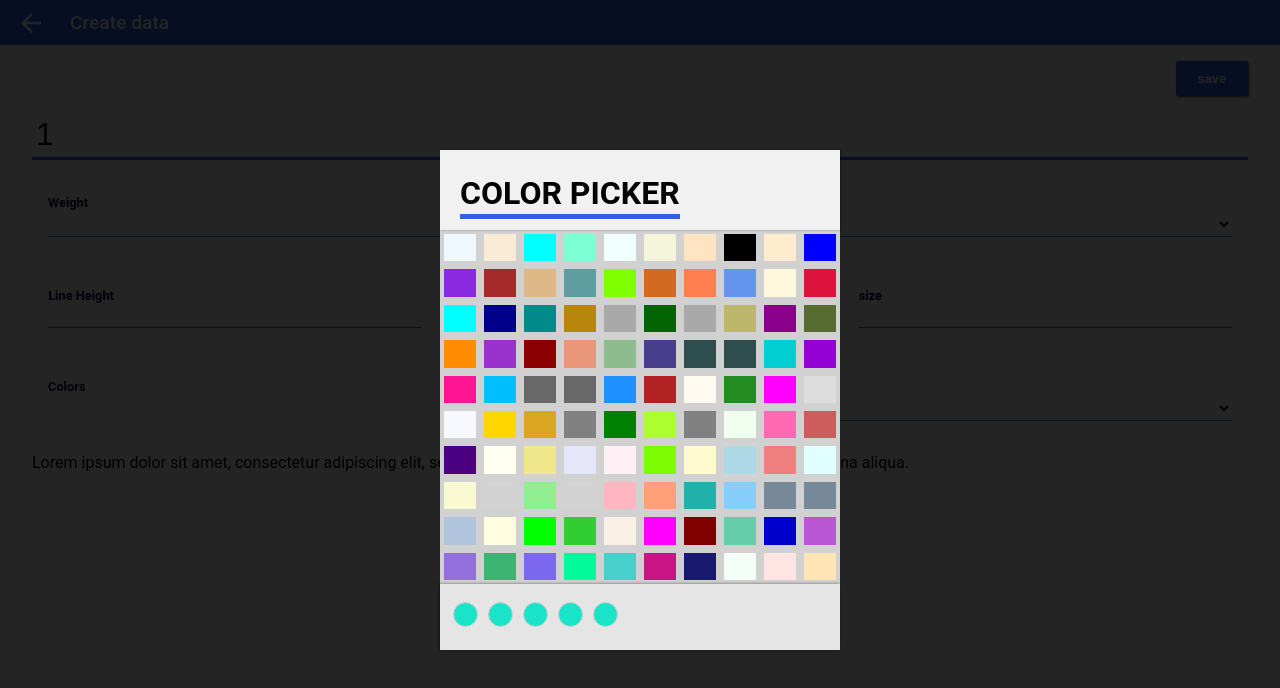
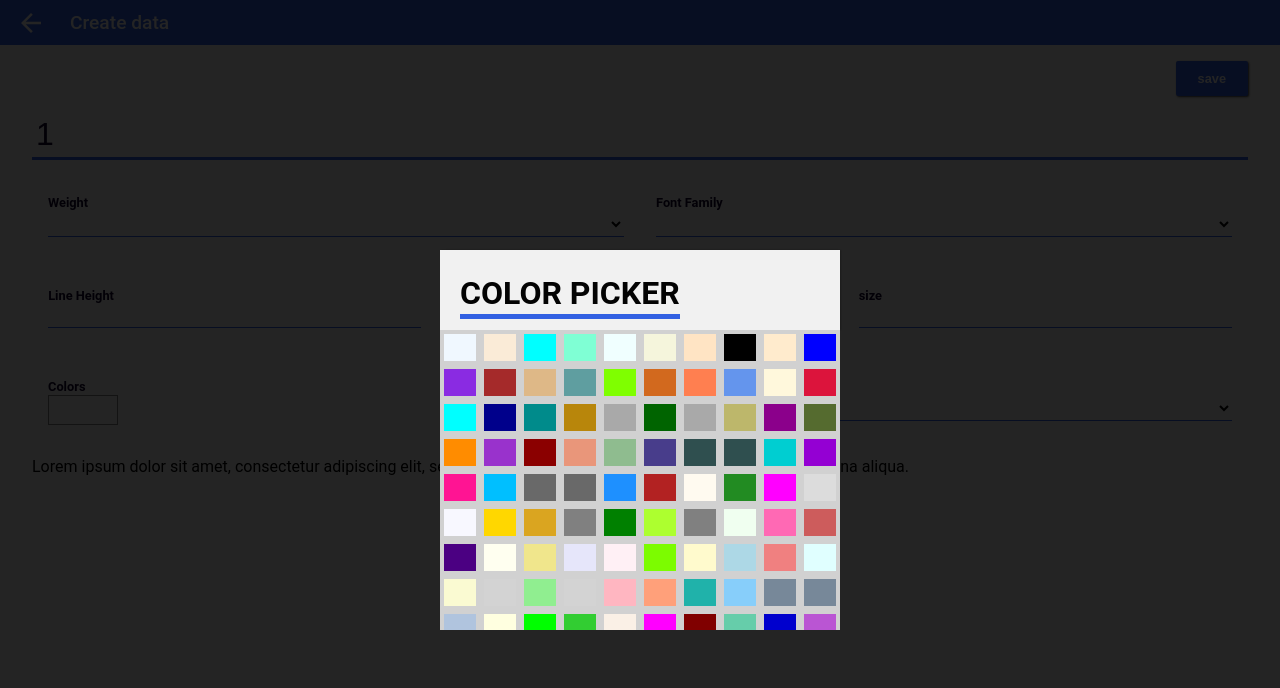
Before and after one commit to Abachouch/ng-fontType, an Angular app: page /font/1 in a window 1280 px wide. Shown: the top 688 px of the page. Built offline with nearby package versions, Linux system fonts and the light colour scheme.

Commit message:
save font.color to localstorage

```diff
--- a/src/app/color-picker/color-picker.component.html
+++ b/src/app/color-picker/color-picker.component.html
@@ -1,21 +1,14 @@
 <div id="color-picker">
-    <div class="modalBg"></div>
-    <div class="swatch">
-<header class="title">
-<h1>COLOR PICKER</h1>
-</header>
+  <div class="modalBg" (click)="onhideColorPicker()"></div>
+  <div class="swatch">
+    <header class="title">
+      <h1>COLOR PICKER</h1>
+    </header>
 
     <div class="row colors">
-        <div class="color" *ngFor="let c of colors" [style.background]="c" ></div>
+      <div class="color" *ngFor="let c of colors" [style.background]="c" (click)="onChooseColor(c)"></div>
     </div>
-    <div class="row recent">
-        <div class="color" style="background : rgb(25, 228, 201)"></div>
-        <div class="color" style="background : rgb(25, 228, 201)"></div>
-        <div class="color" style="background : rgb(25, 228, 201)"></div>
-        <div class="color" style="background : rgb(25, 228, 201)"></div>
-        <div class="color" style="background : rgb(25, 228, 201)"></div>
-    </div>
-    </div>
+  </div>
 
 
 </div>
--- a/src/app/color-picker/color-picker.component.ts
+++ b/src/app/color-picker/color-picker.component.ts
@@ -1,5 +1,6 @@
-import { Component, OnInit, Input } from '@angular/core';
+import { Component, OnInit, Input , Output , EventEmitter} from '@angular/core';
 import { ColorsService } from '../colors.service';
+
 
 @Component({
   selector: 'app-color-picker',
@@ -7,7 +8,10 @@ import { ColorsService } from '../colors.service';
 })
 export class ColorPickerComponent implements OnInit {
   @Input() color;
-  isOpen = false;
+  @Output('close')
+  close: EventEmitter<boolean> = new EventEmitter<boolean>();
+  @Output('chooseColor')
+  chooseColor: EventEmitter<string> = new EventEmitter<string>();
   colors: string[];
 
   constructor(cs: ColorsService) {
@@ -21,6 +25,16 @@ export class ColorPickerComponent implements OnInit {
 
   }
 
+  onChooseColor(color) {
+    this.color = color ;
+    console.log(color);
+    this.chooseColor.emit(this.color);
+  }
+
+  onhideColorPicker() {
+    this.close.emit(false) ;
+  }
+
   ngOnInit() {
   }
 
--- a/src/app/font/font.component.html
+++ b/src/app/font/font.component.html
@@ -42,8 +42,8 @@
       <div class="col col-half">
         <label for="previewType">Preview</label>
         <select id="previewType" [(ngModel)]="previewType">
-          <option value="0">Arabic</option>
-          <option value="1">Latin</option>
+          <option value="0">Latin</option>
+          <option value="1">Arabic</option>
           <option value="2">char</option>
         </select>
       </div>
@@ -51,7 +51,8 @@
         <label for="Color">Colors</label>
         <!-- <input class="color bg-color" [(ngModel)]="font.backgroundColor " type="color" id="Color">
         <input class="color fg-color"  [(ngModel)]="font.color" type="color"> -->
-        <app-color-picker [color]="'#f2f'" ></app-color-picker>
+        <div (click)="showColorPicker()" class="colorPicker-btn"  [style.background]="font.color" ></div>
+        <app-color-picker [hidden]="!colorPicker" [color]="'#f2f'" (close)="hideColorPicker($event)" (chooseColor)="onColorChoosed($event)" ></app-color-picker>
       </div>
     </div>
     <div class="row txt-preview" [style.fontSize]='font.fontSize+"px"' [style.fontFamily]='font.fontFamily' [style.fontWeight]='font.fontWeight'
--- a/src/app/font/font.component.ts
+++ b/src/app/font/font.component.ts
@@ -16,11 +16,12 @@ export class FontComponent implements OnInit {
   instaledFonts = ['Roboto', 'open Sans', 'tahoma', 'verdana', 'shill'];
   weights = [{ v: '100', t: 'thin' }, { v: '400', t: 'normal' }, { v: '500', t: 'meduim' }, { v: '700', t: 'blod' }];
   previewType = 0;
+  colorPicker = true;
   previewText: string[] = [
     `Lorem ipsum dolor sit amet, consectetur adipiscing elit, sed do eiusmod tempor incididunt ut labore et dolore magna aliqua.`,
     `تسبب الثانية بـ ذات. عليها اعلان وكسبت جُل و, مئات فكان العالمية جُل مع. وتم عل هناك وعُرفت,
     `,
-  ` 123 456 789 á	bé	cé	dé	é	ef	gé	há	ꟾ	ká	el	em	en	ó	pé	qv́	er	es	té	v́	ix`];
+    ` 123 456 789 á	bé	cé	dé	é	ef	gé	há	ꟾ	ká	el	em	en	ó	pé	qv́	er	es	té	v́	ix`];
   previewStyle;
   constructor(
     private route: ActivatedRoute,
@@ -42,7 +43,20 @@ export class FontComponent implements OnInit {
       this.font.letterSpacing = 1;
     }
 
+
   }
+
+  onColorChoosed(e) {
+    this.font.color = e;
+    this.colorPicker = false;
+  }
+  hideColorPicker(e) {
+    this.colorPicker = e;
+  }
+  showColorPicker() {
+    this.colorPicker = !this.colorPicker;
+  }
+
 
   save() {
     this.font.saveToDatabase();
--- a/src/app/models/Font.ts
+++ b/src/app/models/Font.ts
@@ -57,6 +57,7 @@ export class Font {
       this.fontWeight = obj.fontWeight;
       this.letterSpacing = obj.letterSpacing;
       this.lineHeight = obj.lineHeight;
+      this.color = obj.color ;
     }
   }
   /**
@@ -65,7 +66,7 @@ export class Font {
   saveToDatabase() {
     const obj = {
       'title': this.title, 'fontSize' : this.fontSize , 'fontFamily': this.fontFamily, 'fontWeight': this.fontWeight
-      , 'letterSpacing': this.letterSpacing, 'lineHeight': this.lineHeight
+      , 'letterSpacing': this.letterSpacing, 'lineHeight': this.lineHeight , 'color' : this.color
     };
     localStorage.setItem('_' + this.title, JSON.stringify(obj));
   }
--- a/src/styles.scss
+++ b/src/styles.scss
@@ -10,6 +10,7 @@ $clr-white2: #d8d8d8;
 *::before {
   box-sizing: border-box;
 }
+
 body {
   margin: 0;
   font-family: 'Roboto', sans-serif;
@@ -21,11 +22,11 @@ ul {
   padding: 0;
 }
 
-h1  {
+h1 {
   margin-top: 32px;
   color: $clr-black1;
   display: inline-block;
-  font-size: 2rem ;
+  font-size: 2rem;
   &::after {
     content: " ";
     display: block;
@@ -113,7 +114,7 @@ h1  {
 }
 
 .row {
-clear: both ;
+  clear: both;
   padding: 16px 0px;
   .col {
     float: right;
@@ -121,13 +122,14 @@ clear: both ;
     &.col-half {
       width: 50%;
     }
-    &.col-third{
-        width: 33.33% ;
+    &.col-third {
+      width: 33.33%;
     }
   }
 }
 
-input , select {
+input,
+select {
   width: 100%;
   padding: 4px;
   border: none;
@@ -137,125 +139,89 @@ input , select {
     outline: none;
   }
 }
-label{
-    font-size: .8rem ;
-    font-weight: 700 ;
-    color: $clr-black2 ;
+
+label {
+  font-size: .8rem;
+  font-weight: 700;
+  color: $clr-black2;
 }
-.page-title{
-    color: $clr-black2 ;
-    font-size: 2rem ;
-    border-bottom-width: 3px ;
+
+.page-title {
+  color: $clr-black2;
+  font-size: 2rem;
+  border-bottom-width: 3px;
 }
-.save-button{
-    color: $clr-white1 ;
+
+.save-button {
+  color: $clr-white1;
   background-color: $clr-blue1;
-    border-radius: 2px ;
-    box-shadow: 1px 1px 2px rgba(0, 0, 0, 0.699) ;
-    font-size: .8rem ;
-    font-weight: 700 ;
-    padding: 10px 22px ;
-    float: right ;
-    margin: 16px 0 ;
-    border: 0 ;
+  border-radius: 2px;
+  box-shadow: 1px 1px 2px rgba(0, 0, 0, 0.699);
+  font-size: .8rem;
+  font-weight: 700;
+  padding: 10px 22px;
+  float: right;
+  margin: 16px 0;
+  border: 0;
 }
 
 #color-picker {
-  .modalBg{
-    position: fixed ;
-    width: 100% ;
+  .modalBg {
+    position: fixed;
+    width: 100%;
     height: 100%;
-    top: 0 ;
-    bottom: 0 ;
-    right: 0 ;
+    top: 0;
+    bottom: 0;
+    right: 0;
     left: 0;
-    background-color: hsla(0, 0%, 0%, 0.85) ;
+    background-color: hsla(0, 0%, 0%, 0.85);
     z-index: 1;
   }
-  .swatch{
+  .swatch {
     z-index: 2;
-    background: $clr-white1 ;
-    padding: 0 20px;
-    border-radius: 2px ;
-    position: fixed ;
-    top: 0 ;
-    bottom: 0 ;
-    right: 0 ;
+    background: $clr-white1;
+    padding: 0;
+    border-radius: 2px;
+    position: fixed;
+    top: 0;
+    bottom: 0;
+    right: 0;
     left: 0;
     width: 90%;
     height: 90%;
     max-width: 400px;
-    max-height: 500px ;
-    margin: auto ;
+    max-height: 300px;
+    margin: auto;
+  }
+  .colors {
+    background: #d1d1d1;
+    overflow: auto;
+    padding: 0;
+    display: block ;
+    height: 100% ;
+  }
+  .title {
+    font-size: 1.5rem;
+    height: 50px;
 
-  }
-  .colors{
-    z-index: 7;
-    position: absolute ;
-    top: 80px ;
-    left: 0 ;
-    right:  0;
-    bottom: 66px;
-    background: #d1d1d1 ;
-    overflow: auto ;
-    padding: 0 ;
-    text-align: center;
-  }
-  .title{
-    font-size: 1.5rem ;
-    height: 50px ;
-    position: absolute ;
-    top: 0px ;
-    left: 0 ;
-    right:  0 ;
 
-    background: $clr-white1 ;
-    box-shadow: 1px 0 2px rgba(0, 0, 0, 0.3) ;
-    width: 100% ;
-    height: 80px ;
-    z-index: 9 ;
+    background: $clr-white1;
+    box-shadow: 1px 0 2px rgba(0, 0, 0, 0.3);
+    width: 100%;
+    height: 80px;
+    z-index: 9;
     padding-top: 24px;
-    padding-left: 20px ;
-    h1{
+    padding-left: 20px;
+    h1 {
       margin: 0;
     }
   }
 
-  .recent{
-    z-index: 8;
-    box-shadow: -1px 0 3px rgba(0, 0, 0, 0.5) ;
-    position: absolute ;
-    bottom: 0px;
-    width: 100% ;
-    left: 0 ;
-    right:  0;
-    height: 66px ;
-    white-space: nowrap;
-overflow: hidden ;
-overflow-x: auto ;
-    padding: 8px ;
-    background-color: #e5e5e5 ;
-
-    .color{
-      border-radius: 18px ;
-      word-break: keep-all ;
-      margin: 10px 5px ;
-      width: 25px ;
-      height: 25px;
-      border-width: 1px ;
-    }
-  }
-  .color{
-    // overflow: hidden ;
-    // width: 30px ;
-    // height: 30px;
-    // border: 2px $clr-white2 solid;
-    // margin: 8px ;
-    border: 4px #d1d1d1 solid ;
-    display: inline-block ;
-    float: left ;
+  .color {
+    border: 4px #d1d1d1 solid;
+    float: left;
     width: 10% ;
-    height: 10%;
+    height: 35px;
   }
 }
 
@@ -264,23 +230,27 @@ overflow-x: auto ;
  *  SCROLLBAR
  */
 
-div::-webkit-scrollbar-track
-{
-	-webkit-box-shadow: inset 0 0 2px rgba(0,0,0,0.2);
+div::-webkit-scrollbar-track {
+  box-shadow: inset 0 0 2px rgba(0, 0, 0, 0.2);
   border-radius: 10px;
   background-color: #F5F5F5;
 }
 
-div::-webkit-scrollbar
-{
+div::-webkit-scrollbar {
   width: 8px;
   height: 8px;
   background-color: #F5F5F5;
 }
 
-div::-webkit-scrollbar-thumb
-{
+div::-webkit-scrollbar-thumb {
   border-radius: 10px;
-	-webkit-box-shadow: inset 0 0 2px rgba(0,0,0,.2);
+  box-shadow: inset 0 0 2px rgba(0, 0, 0, .2);
   background-color: rgb(112, 112, 112);
 }
+
+.colorPicker-btn{
+  width: 70px;
+  height: 30px;
+  overflow: hidden ;
+  border: 1px rgb(129, 128, 128) solid ;
+}
```
Lines whose indentation alone changed are shown as unchanged.
